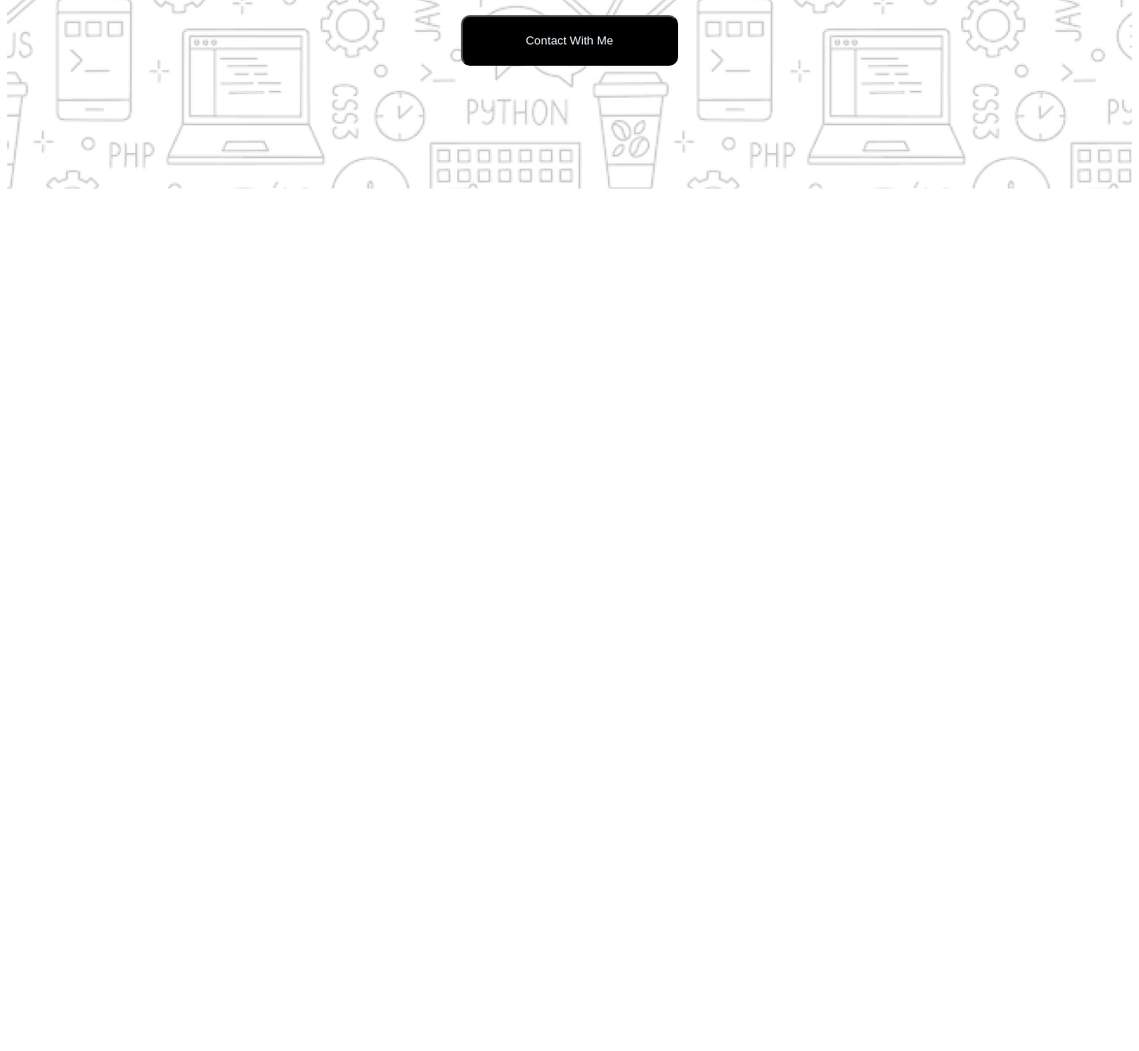
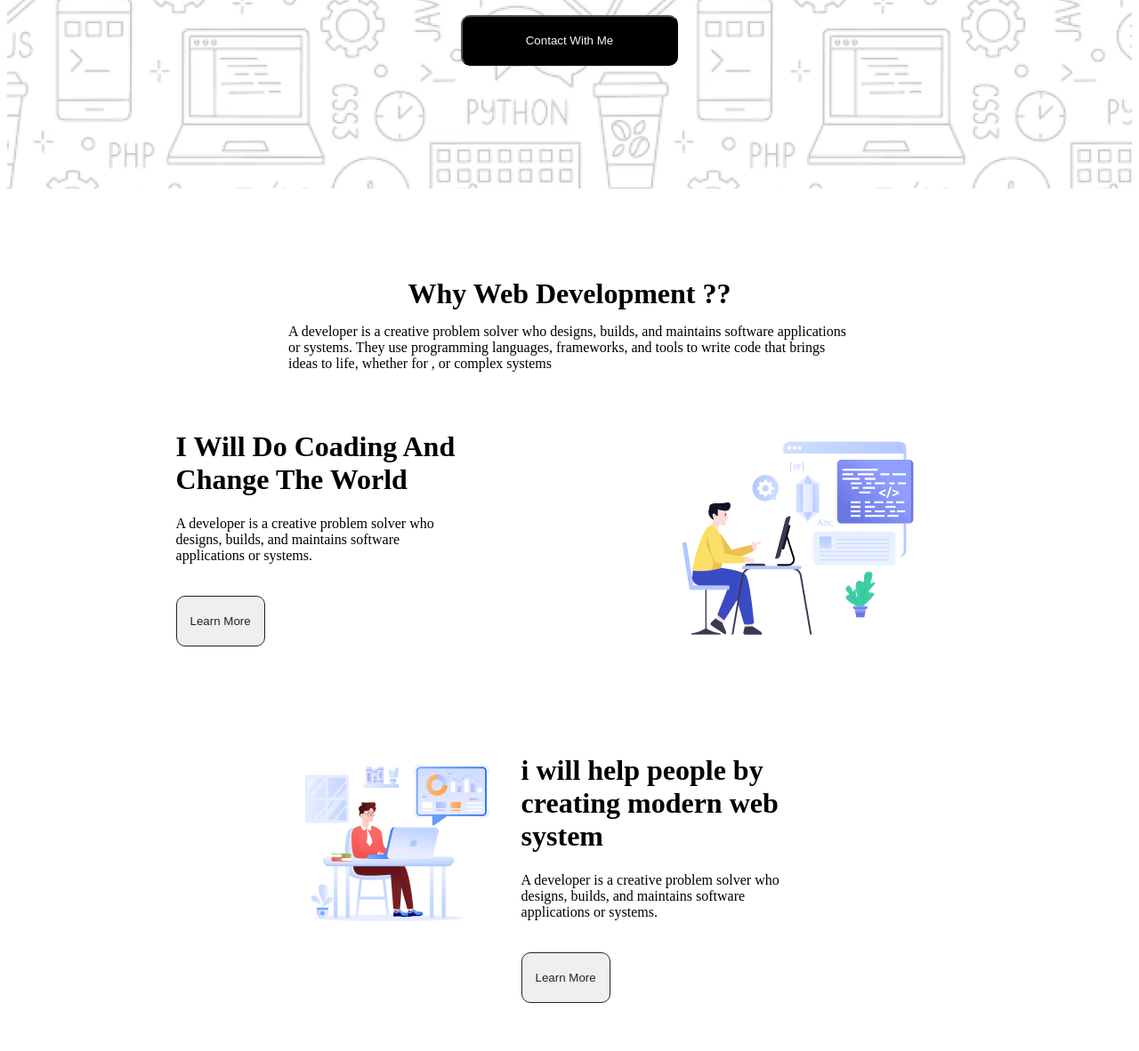
Before and after one commit to samiamitu/Assignment-1-batch-10, a plain HTML site: page index.html in a window 1280 px wide. Shown: the part 613-1795 px from the top of the page at 89% size. Before the commit the page ends 833 px from the top, so only its background shows below. Drawn offline with Linux system fonts and the light colour scheme.

Commit message:
second section done

```diff
--- a/index.html
+++ b/index.html
@@ -22,13 +22,58 @@
         "In the near future, I hope to
       </h1>
       <h1 class="banner_heading"> become a Developer."</h1>
-      <p>A developer is a creative problem solver who designs, builds, and maintains software applications or systems.
+      <p class="paragraph">A developer is a creative problem solver who designs, builds, and maintains software applications or systems.
         They use programming languages, frameworks, and tools to write code that brings ideas to life, whether for
         , or complex systems</p>
     </div>
     <div class="banner_button">
       <button class="button2">Contact With Me</button>
+    </div>
+  </div>
 
+  <div id="second_section">
+    <h1 class="banner_heading">Why Web Development ??</h1>
+    <p class="paragraph">A developer is a creative problem solver who designs, builds, and maintains software applications or systems.
+      They use programming languages, frameworks, and tools to write code that brings ideas to life, whether for
+      , or complex systems</p>
+  </div>
+  <!-- third section -->
+  <div id="third_section">
+    <div class="describtion">
+      <h1>I Will Do Coading And <br> Change The World</h1>
+      <p>A developer is a creative problem solver who designs, builds, and maintains software applications or systems.</p>
+      <button class="learn_more">
+        Learn More
+      </button>
+    </div>
+    <div class="picture">
+      <img src="./assets/Layer_1.png" alt="">
+    </div>
+  </div>
+  <!-- fourth section -->
+   <div id="fourth_section">
+    <div>
+      <img src="./assets/Group 3.png" alt="">
+    </div>
+    <div>
+      <h1>i will help people by creating modern web system</h1>
+      <p>A developer is a creative problem solver who designs, builds, and maintains software applications or systems.</p>
+      <button class="learn_more">
+        Learn More
+      </button>
+    </div>
+   </div>
+  <!-- fifth section -->
+  <div id="third_section">
+    <div class="describtion">
+      <h1>I Will Do Coading And <br> Change The World</h1>
+      <p>A developer is a creative problem solver who designs, builds, and maintains software applications or systems.</p>
+      <button class="learn_more">
+        Learn More
+      </button>
+    </div>
+    <div class="picture">
+      <img src="./assets/Group 4.png" alt="">
     </div>
   </div>
 
--- a/style.css
+++ b/style.css
@@ -29,7 +29,7 @@ height: 650px;
     width: 30%;
 
 }
-p{
+.paragraph{
     width: 50%;
     margin: auto;
     padding: 15px;
@@ -46,3 +46,49 @@ p{
     justify-content: center;
     margin-top: 20px;
  }
+ #second_section > h1{
+ }
+
+   #third_section{
+    display: flex;
+    justify-content: space-between;
+    width: 70%;
+    margin: auto;
+    gap: 250px;
+    margin-top: 30px;
+   }
+ .describtion{
+    width: 50%;
+
+ }
+ .picture{
+    width: 50%;
+    margin-top: 30px;
+ }
+.describtion >{
+    margin-top: 20px;
+
+}
+.learn_more{
+    margin-top: 20px;
+    width: 100px;
+    height: 57px;
+    color: rgb(37, 36, 36);
+    border: 1px rgb(37, 36, 36) solid;
+
+
+}
+#second_section{
+    margin-top: 100px;
+
+}
+#fourth_section{
+    width: 45%;
+    display: flex;
+    /* justify-content: space-between; */
+    margin: auto;
+    margin-top: 40px;
+    margin-bottom: 40px;
+    gap: 20px;
+    padding: 50px 60px 50px 0px;
+}
```
